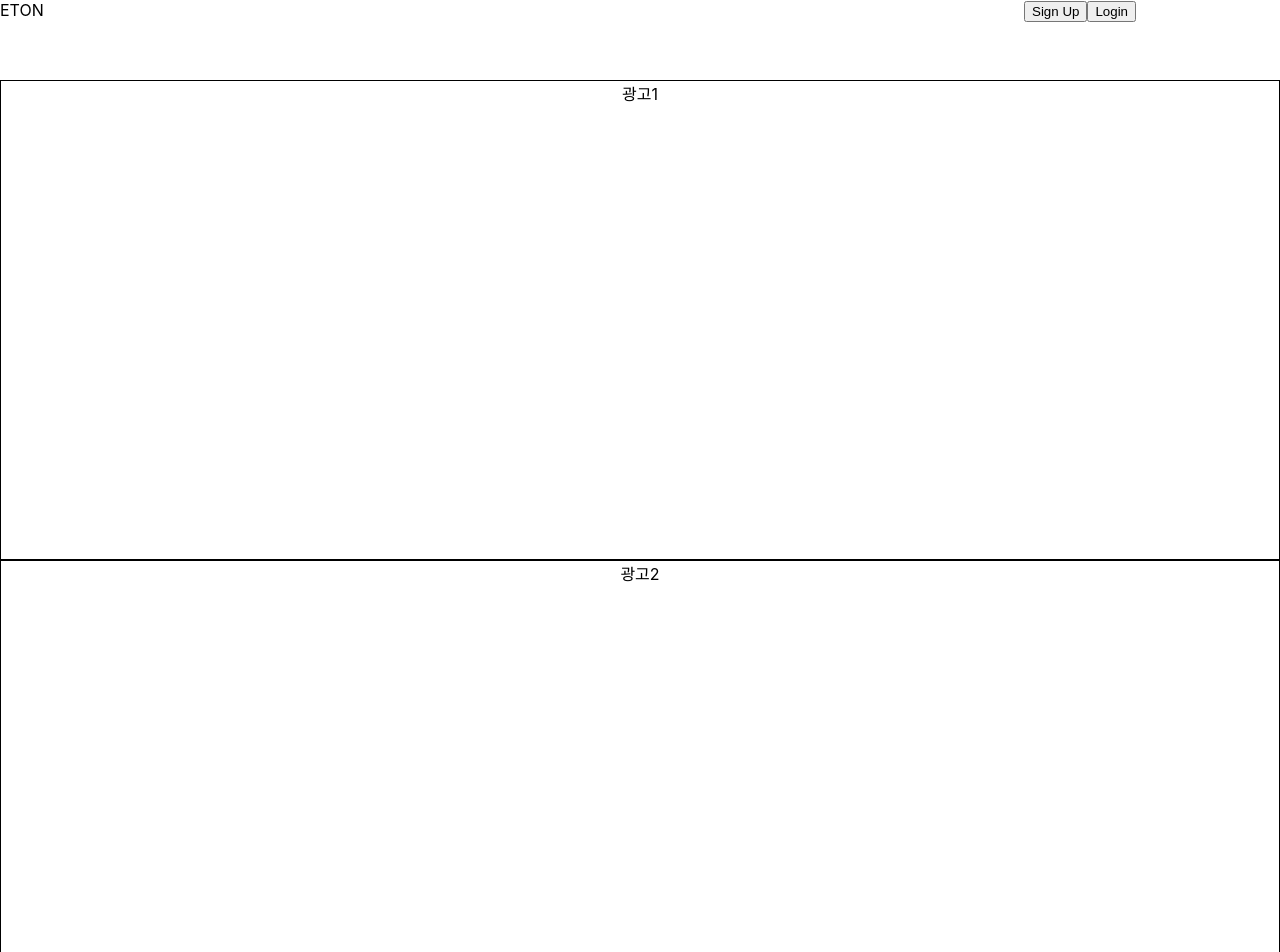
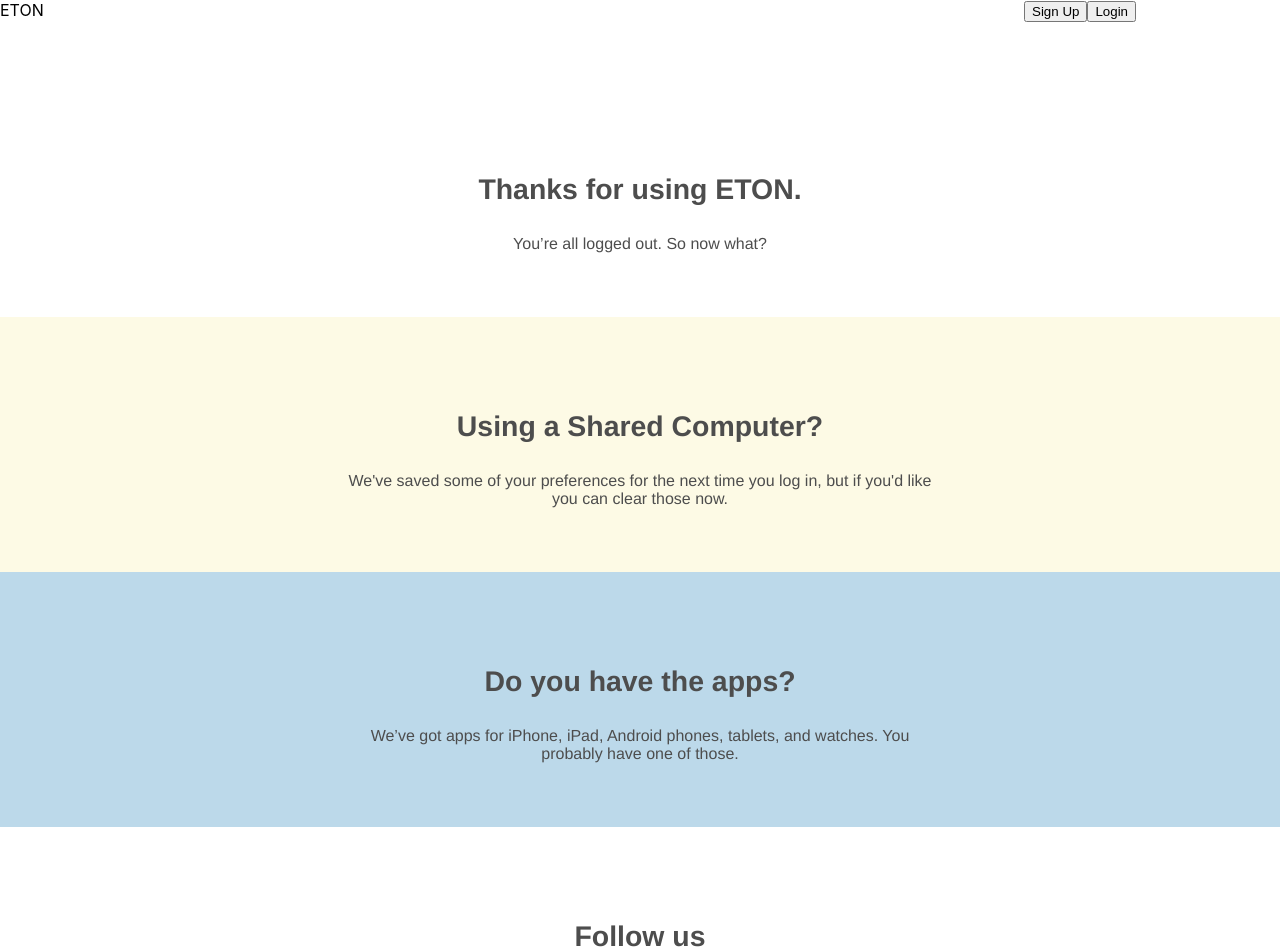
Before and after one commit to ddubbu/ETON-client, a React (Create React App) app: page / in a window 1280 px wide. Shown: the top 952 px of the page. Built offline with nearby package versions, Linux system fonts and the light colour scheme.

Commit message:
Complete Intro page with Advertisement list
특이사항
1. Reder arr using map method
2. Use margin: 0 auto to center

```diff
--- a/src/pages/Intro.js
+++ b/src/pages/Intro.js
@@ -1,29 +1,61 @@
-import React from 'react';
+import React, { useState } from 'react'; //, { useState }
 import '../styles/intro.css';
 
 const Intro = () => {
+  const initAd = [
+    {
+      title: 'Thanks for using ETON.',
+      content: 'You’re all logged out. So now what?',
+      style: {
+        background: 'white'
+      }
+    },
+    {
+      title: 'Using a Shared Computer?',
+      content: `We've saved some of your preferences for the next time you log in, but if you'd like you can clear those now.`,
+      style: {
+        background: '#FDFAE5'
+      }
+    },
+    {
+      title: 'Do you have the apps?',
+      // img: '../public/images/logo192.png',
+      content : `We’ve got apps for iPhone, iPad, Android phones, tablets, and watches. You probably have one of those.`,
+      style: {
+        background: '#BCD9EA'
+      }
+    }, {
+      title: 'Follow us',
+      content: `…on the Trello Blog, Twitter, and Facebook.
+      We post all kinds of tips and updates, but not an annoying amount`,
+      style: {
+        background: 'white'
+      }
+    }, {
+      title: `Share Trello to get free Trello Gold.`,
+      content: `That’s right. For every member you get to sign up, you’ll get a free month of Trello Gold, up to 12 months. With Trello Gold you get three Power-Ups per board, custom backgrounds, stickers and emoji, 250MB attachments, and saved searches.
+
+      Help us spread the word and get some free Gold.`,
+      style: {
+        background: '#F5EA92'
+      }
+    }
+  ];
 
   return (
-    <div className = "IntroContainer">
-
-      <div className = "Intro">
-        <div className="advertisement">
-          광고1
-        </div>
-        <div className="advertisement">
-          광고2
-        </div>
-        <div className="advertisement">
-          광고3
-        </div>
-        <div className="advertisement">
-          광고4
-        </div>
-        <div className="advertisement">
-          광고5
-        </div>
-      </div>
-    </div>
+    <section className="ad-container">
+      {
+        initAd.map((ele, idx) =>{
+          return (
+            <article className="ad-item" key={idx} style={ele.style}>
+              { ele.img ? <img src={ ele.img } className="ad-img" ></img> : '' }
+              <h1 className="ad-title"> {ele.title} </h1>
+              <p className="ad-content"> {ele.content} </p>
+            </article>
+          )
+        })
+      }
+    </section>
   )
 }
 
--- a/src/styles/intro.css
+++ b/src/styles/intro.css
@@ -1,9 +1,22 @@
-.Intro > div {
-  border: black 1px solid;
+.ad-container {
+  font-family: "jaf-facitweb","Helvetica Neue",Arial,sans-serif;
+  color: hsl(0,0%,30%)
+
 }
 
-.Intro{
-  height: 150rem;
-  display: grid;
-  grid-template-rows: repeat(5, 1fr);
+.ad-item {
+  padding: 3em 1em;
+  margin: 0 auto;
+  text-align: center;
 }
+
+.ad-title {
+  font-size: 1.777em;
+  margin-top: 1.6em;
+}
+
+.ad-content {
+  margin : 1em auto;
+  white-space:normal;
+  max-width: 600px;
+}
```
